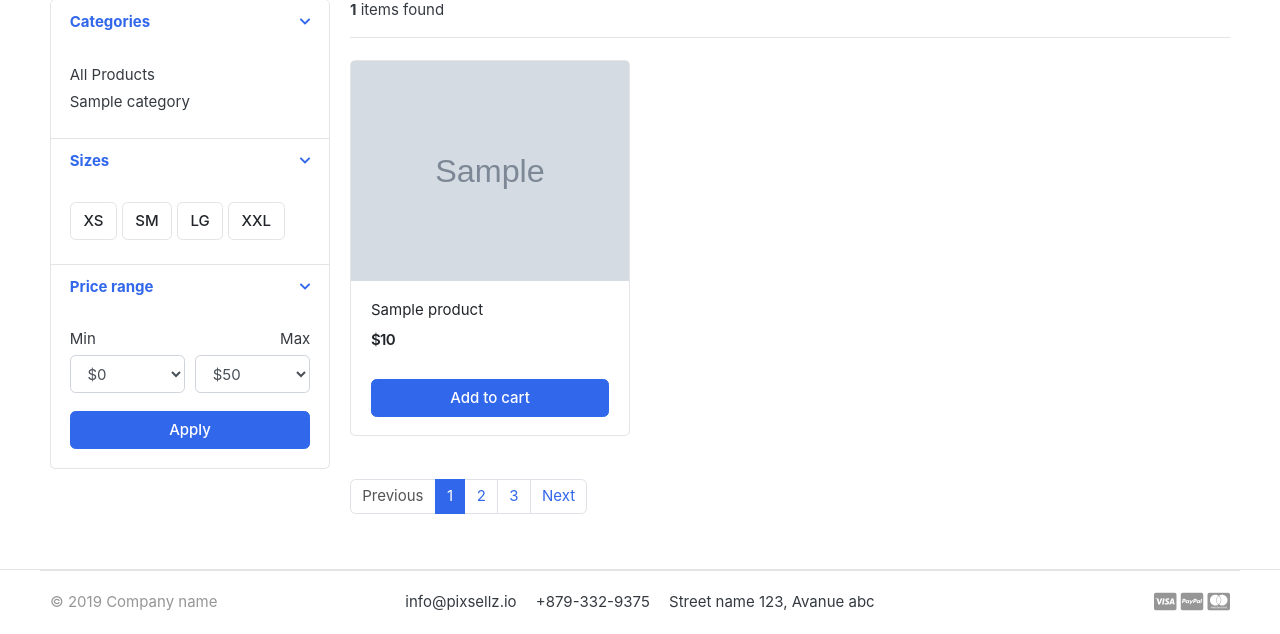
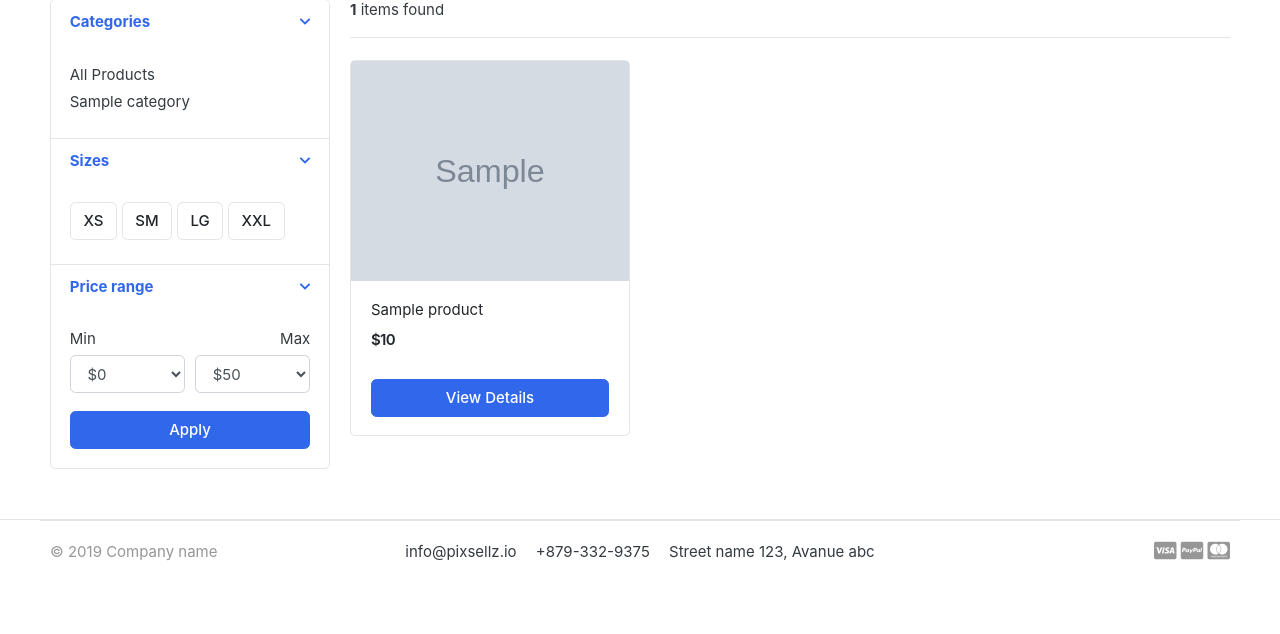
Before and after one commit to sagarkhatridk/GreatKartDjango, a Django app: page /store/ in a window 1280 px wide. Shown: the part 295-929 px from the top of the page. After the commit the page ends 856 px from the top, so only its background shows below. Run offline with Django 3.2, Linux system fonts and the light colour scheme; tables that the repository leaves empty hold one stand-in row (values such as "Sample post"); grey boxes marked "Sample" are stand-in pictures; some libraries are stand-ins or nearby versions; some web fonts are replaced.

Commit message:
till section 9,  4 tutorials

```diff
--- a/store/views.py
+++ b/store/views.py
@@ -4,6 +4,7 @@ from category.models import Category
 from carts.models import Cart, CartItem
 from carts.views import _cart_id
 
+from django.core.paginator import EmptyPage, PageNotAnInteger, Paginator
 # Create your views here.
 
 
@@ -13,13 +14,20 @@ def store(request, category_slug=None):
 
     if category_slug != None:
         categories = get_object_or_404(Category, slug=category_slug)
-        products = Product.objects.filter(category=categories, is_available=True)
+        products = Product.objects.filter(category=categories, is_available=True).order_by('id')
+        paginator = Paginator(products, 1)
+        page = request.GET.get('page')
+        paged_product = paginator.get_page(page)
         product_count = products.count()
     else:
-        products = Product.objects.filter(is_available=True)
+        products = Product.objects.filter(is_available=True).order_by('id')
+        paginator = Paginator(products, 3)
+        page = request.GET.get('page')
+        paged_product = paginator.get_page(page)
         product_count = products.count()
+
     context = {
-        'products':products,
+        'products':paged_product,
         'product_count':product_count
     }
 
--- a/templates/store/store.html
+++ b/templates/store/store.html
@@ -142,7 +142,7 @@
                                         <span class="price">${{product.price}}</span>
                                     </div> <!-- price-wrap.// -->
                                 </div>
-                                <a href="{% url 'add_cart' product.id %}" class="btn btn-block btn-primary">Add to cart </a>
+                                <a href="{{ product.get_url }}" class="btn btn-block btn-primary">View Details</a>
                             </figcaption>
                         </figure>
                     </div> <!-- col.// -->
@@ -152,13 +152,30 @@
 
 
                 <nav class="mt-4" aria-label="Page navigation sample">
-                    <ul class="pagination">
-                        <li class="page-item disabled"><a class="page-link" href="#">Previous</a></li>
-                        <li class="page-item active"><a class="page-link" href="#">1</a></li>
-                        <li class="page-item"><a class="page-link" href="#">2</a></li>
-                        <li class="page-item"><a class="page-link" href="#">3</a></li>
-                        <li class="page-item"><a class="page-link" href="#">Next</a></li>
-                    </ul>
+                    {% if products.has_other_pages %}
+                        <ul class="pagination">
+                            {% if products.has_previous %}
+                            <li class="page-item"><a class="page-link" href="?page={{products.previous_page_number}}">Previous</a></li>
+                            {% else %}
+                            <li class="page-item disabled"><a class="page-link" href="#">Previous</a></li>
+                            {% endif %}
+
+                            {% for i in products.paginator.page_range %}
+                                {% if products.number == i %}
+                                <li class="page-item active"><a class="page-link" href="#">{{i}}</a></li>
+                                {% else %}
+                                <li class="page-item"><a class="page-link" href="?page={{i}}">{{i}}</a></li>
+                                {% endif %}
+                            {% endfor %}
+
+                            {% if products.has_next %}
+                            <li class="page-item"><a class="page-link" href="?page={{products.next_page_number}}">Next</a></li>
+                            {% else %}
+                            <li class="page-item disabled"><a class="page-link" href="#">Next</a></li>
+                            {% endif %}
+
+                        </ul>
+                    {% endif %}
                 </nav>
 
             </main> <!-- col.// -->
```
